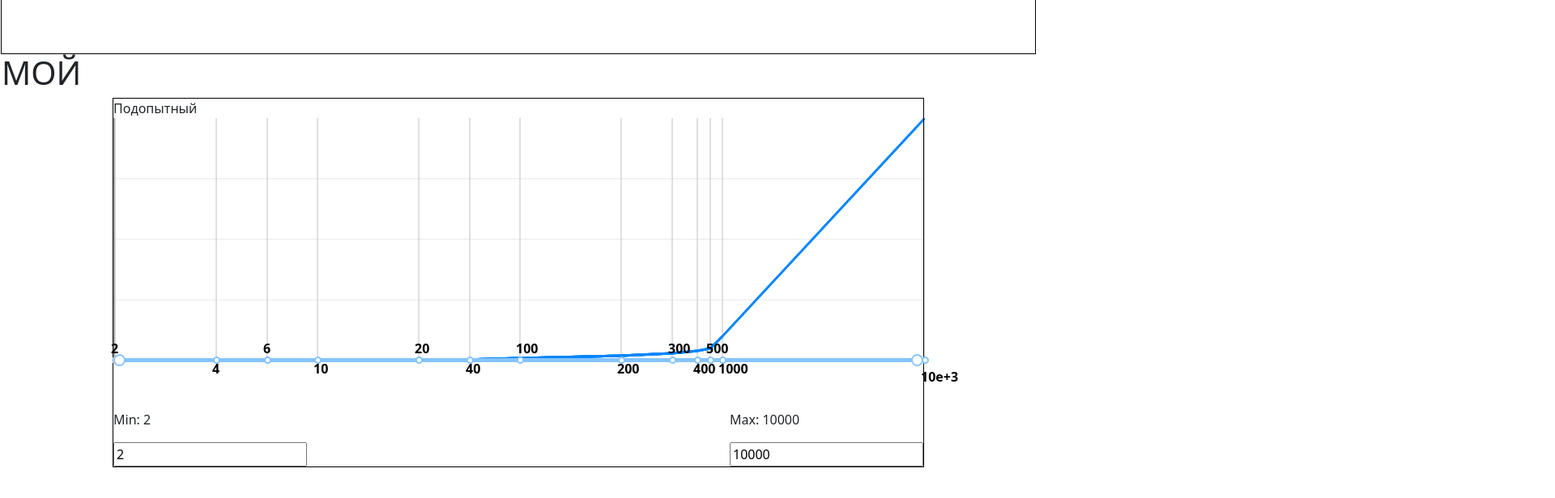
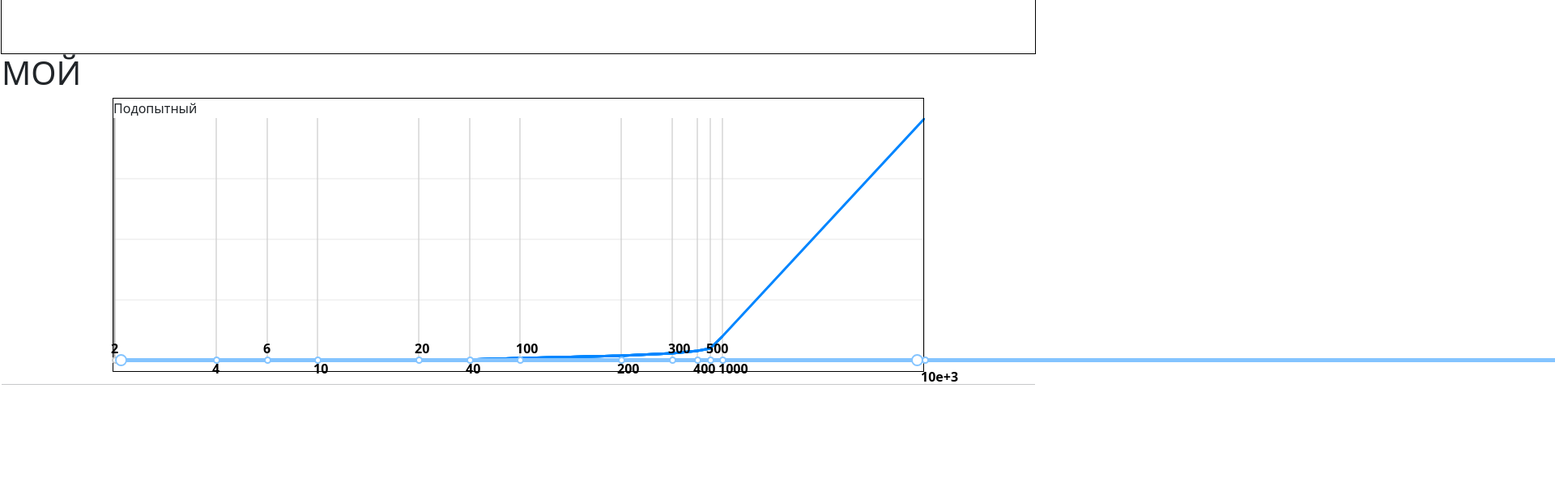
Before and after one commit to picus23/any-web-components, a Next.js app: page /slider in a window 1280 px wide. Shown: the part 438-1054 px from the top of the page at 81% size, 1920 px wide, since content can reach past the window. After the commit the page ends 932 px from the top, so only its background shows below. Built offline with nearby package versions, Linux system fonts and the light colour scheme.

Commit message:
add actual value on slider

```diff
--- a/components/slider/ExpoSlider.tsx
+++ b/components/slider/ExpoSlider.tsx
@@ -1,5 +1,6 @@
 import { FC, ReactNode, use, useEffect, useState } from "react";
 import Canvas from "./Canvas";
+import { reverse } from "dns";
 
 interface ExpoSliderProps {
     valuesCv: number[],
@@ -17,8 +18,8 @@ interface iChangeKeysEmpty {
 }
 
 const ExpoSlider: FC<ExpoSliderProps> = ({ valuesCv, minPropValue, maxPropValue, widthCanvas }) => {
-    const minValue = Math.min(...valuesCv) ?? minPropValue;
-    const maxValue = Math.max(...valuesCv) ?? maxPropValue;
+    let minValue = Math.min(...valuesCv) ?? minPropValue;
+    let maxValue = Math.max(...valuesCv) ?? maxPropValue;
 
     let [minDisplayValue, setMinDisplayValue] = useState(minValue);
     let [maxDisplayValue, setMaxDisplayValue] = useState(maxValue);
@@ -118,7 +119,6 @@ const ExpoSlider: FC<ExpoSliderProps> = ({ valuesCv, minPropValue, maxPropValue,
     }
     valuesFromSlider[valuesFromSlider.length - 1] = 1000;
     valuesFromSlider.sort((a, b) => a - b);
-    console.log('значения',valuesCv)
 
     // Здесь логика движения пальцев у слайдера и закрашивание breakpoints
     useEffect(() => {
@@ -126,18 +126,36 @@ const ExpoSlider: FC<ExpoSliderProps> = ({ valuesCv, minPropValue, maxPropValue,
         const breakpoints = document.querySelectorAll<HTMLElement>('.breakpoint');
         breakpoints.forEach(el => {
             let leftValue = +el.style.left.slice(0, 3);
-            if (leftValue / 10 > minDisplayValue / maxValue * 100 && leftValue / 10 < maxDisplayValue / maxValue * 100) {
+            if (leftValue / 10 > minDisplayValue / maxValue * 1000 && leftValue / 10 < maxDisplayValue / maxValue * 1000) {
                 el.classList.add('breakpoint-active')
             } else {
                 el.classList.add('breakpoint')
                 el.classList.remove('breakpoint-active')
             }
         })
-        progress.style.left = minDisplayValue / maxValue * 100 + '%';
-        progress.style.right = 100 - (maxDisplayValue / maxValue * 100) + '%';
-    },[])
+        progress.style.left = minDisplayValue / maxValue * 1000 + '%';
+        progress.style.right = 100 - (maxDisplayValue / maxValue * 1000) + '%';
+        let fromKey = 0
+        let toKey = 0
+        let currentPosition = minDisplayValue
+        for (let key in valuesFromSlider) {
+            if (currentPosition < valuesFromSlider[key]) {
+                fromKey = Number(key) - 1
+                toKey = Number(key)
+                break;
+            }
+        }
+        const pixFrom = valuesFromSlider[fromKey];
+        const pixTo = valuesFromSlider[toKey];
 
-    console.log('Change Keys', valuesFromSlider)
+        const valFrom = valuesCv[fromKey];
+        const valTo = valuesCv[toKey];
+
+        let currentValue = valFrom + ((valTo - valFrom) * (currentPosition / pixTo));
+
+        console.log({ valFrom, valTo, pixFrom, currentPosition, pixTo, currentValue })
+    })
+
     return <>
         <Canvas
             width={1000}
@@ -152,11 +170,13 @@ const ExpoSlider: FC<ExpoSliderProps> = ({ valuesCv, minPropValue, maxPropValue,
             <div className="progres"></div>
         </div>
         <div className="range-input">
-            <input type="range" className="range-min cs" min={minValue} max={maxValue} value={minDisplayValue} onChange={handleMinValueChange} onClick={handleMinValueChange} />
-            <input type="range" className="range-max cs" min={minValue} max={maxValue} value={maxDisplayValue} onChange={handleMaxValueChange} />
+            <input type="range" className="range-min cs" min={0} max={1000} value={minDisplayValue} onChange={handleMinValueChange} onClick={handleMinValueChange} />
+            <input type="range" className="range-max cs" min={0} max={1000} value={maxDisplayValue} onChange={handleMaxValueChange} />
+            {/* <input type="range" className="range-min cs" min={minValue} max={maxValue} value={minDisplayValue} onChange={handleMinValueChange} onClick={handleMinValueChange} />
+            <input type="range" className="range-max cs" min={minValue} max={maxValue} value={maxDisplayValue} onChange={handleMaxValueChange} /> */}
         </div>
 
-        <div className="d-flex justify-content-between my-5">
+        {/* <div className="d-flex justify-content-between my-5">
             <div>
                 <p>Min: {minDisplayValue}</p>
                 <input type="number" onChange={handleMinValueChange} value={minDisplayValue} />
@@ -165,7 +185,7 @@ const ExpoSlider: FC<ExpoSliderProps> = ({ valuesCv, minPropValue, maxPropValue,
                 <p>Max: {maxDisplayValue}</p>
                 <input type="number" onChange={handleMaxValueChange} value={maxDisplayValue} />
             </div>
-        </div>
+        </div> */}
 
         {/* <div className="d-flex justify-content-between mt-5">
             <ValueInput
```
